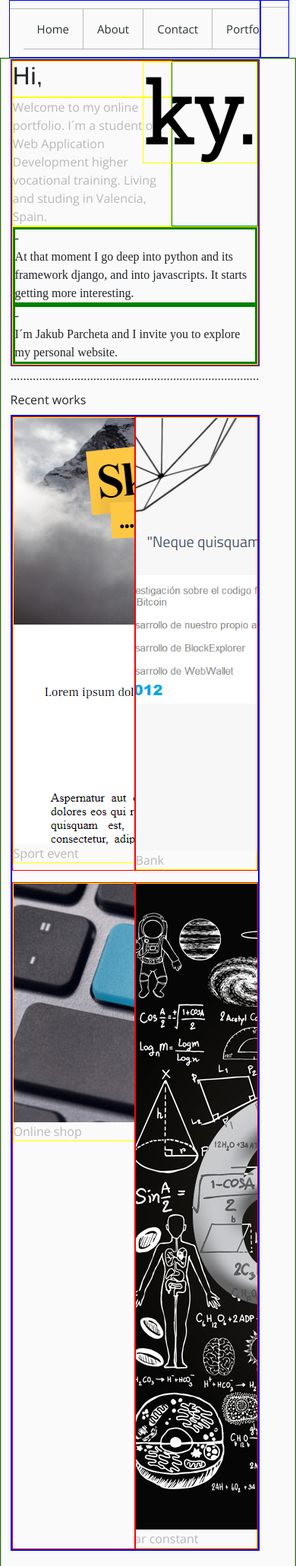
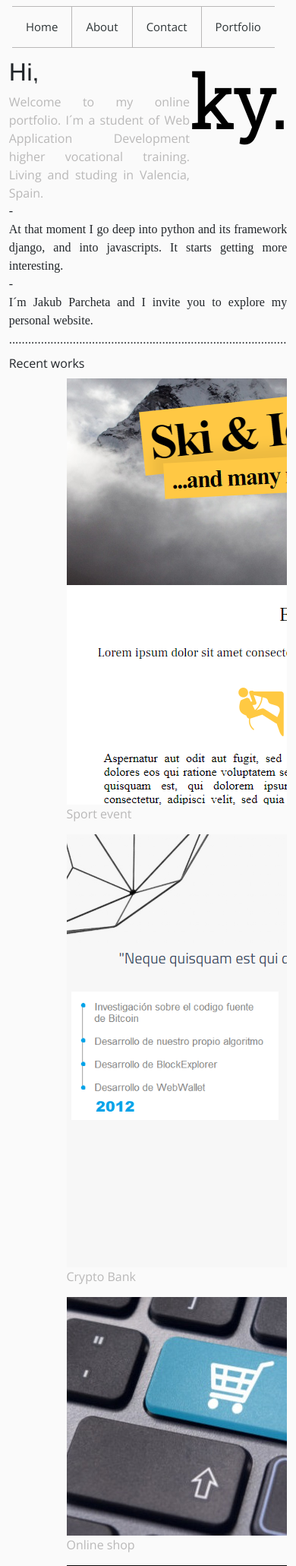
Before and after one commit to kubousky/my_page, a Django app: page / in a window 390 px wide. Shown: the top 2061 px of the page at 76% size. Run offline with Django 3.2, Linux system fonts and the light colour scheme; data comes from the database, SQL or seed files in the repository; some libraries are stand-ins or nearby versions; some web fonts are replaced.

Commit message:
responsive OK

```diff
--- a/portfolio/static/css/my_style.css
+++ b/portfolio/static/css/my_style.css
@@ -12,12 +12,12 @@ html,body {
 
 .flex-fill {
     flex:1 1 auto;
-    border: solid green 1px;
+    /* border: solid green 1px; */
 }
-.c{
+/* .c{
     border: solid pink 1px;
-    /* JQuerry iguala height de .c a la de .flex-fill */
-}
+    JQuerry iguala height de .c a la de .flex-fill
+} */
 
 .navbar{
     width:85%;
@@ -25,7 +25,7 @@ html,body {
     margin-left: 3%;
     display: inline-block;
     overflow: hidden;
-    border: solid blue 1px;
+    /* border: solid blue 1px; */
     padding-right:0;
     border-right-width: 0.001px;
 }
@@ -35,7 +35,7 @@ html,body {
     height: 76px;
     display: inline-block;
     overflow: hidden;
-    border: solid blue 1px;
+    /* border: solid blue 1px; */
     padding-left:0;
     margin-left:0;
     padding-top:8px;
@@ -90,24 +90,25 @@ html,body {
 
 
 .I-am {
-    border: solid blue 1px;
+    /* border: solid blue 1px; */
     width: 85%;
     height: auto;
     margin-left: 3%;
     overflow: hidden;
+    min-height: 200px;
 }
 .I-am #logo{
-    border: solid red 1px;
+    /* border: solid red 1px; */
     /* width: 30%; */
     float: left;
-    padding-top:0px;
-    padding-left:0px;
+    /* padding-top:0px; */
+    /* padding-left:0px; */
 }
 .I-am #logo h1{
     font-size: 160px;
     margin:auto 0;
     color: black;
-    border: solid yellow 1px;
+    /* border: solid yellow 1px; */
     /* font-family: 'Ramabhadra', sans-serif;
     font-family: 'Zilla Slab Highlight', cursive; */
     font-family: 'Roboto Slab', serif;
@@ -116,7 +117,7 @@ html,body {
 .I-am #about-me{
     /* width: 70%; */
     /* float: right; */
-    border: solid red 1px;
+    /* border: solid red 1px; */
     padding-right: 0;
     padding-top:0px;
 }
@@ -132,24 +133,25 @@ html,body {
     /* font-family: 'Inconsolata', monospace;
     font-family: 'PT Mono', monospace; */
     font-family: 'Telex', sans-serif;
-    border: solid yellow 1px;
+    /* border: solid yellow 1px; */
 }
 
 .I-am #about-me #hello #hello_1 #welcome{
     color: rgb(185, 184, 184);
-    border: solid yellow 1px;
+    /* border: solid yellow 1px; */
 }
 .I-am #about-me #hello #hello_1 #welcome p{
     margin:auto 0;
+    text-align: justify;
 }
 
 .I-am #about-me #hello #hello_2{
     width: 45%;
-    border: solid green 1px;
+    /* border: solid green 1px; */
 }
 
 .I-am #about-me #hello #hello_2 #logo_small h1{
-    border: solid yellow 1px;
+    /* border: solid yellow 1px; */
     float: right;
     font-size: 110px;
     /* margin:auto 0; */
@@ -162,23 +164,27 @@ html,body {
     font-family: 'Jomolhari', serif; */
     font-family: 'Slabo 13px', serif;
     /* overflow: hidden; */
-    border: solid yellow 1px;
+    /* border: solid yellow 1px; */
 }
 
 #extra_1{
     /* float: left; */
     width: 55%;
-    border: solid green 3px;
+    /* border: solid green 3px; */
 }
 
 #extra_2{
     /* float: right; */
     width: 35%;
-    border: solid green 3px;
+    /* border: solid green 3px; */
 }
 
 #extra_1_1 p, #extra_1_2 p, #extra_2_1 p, #extra_2_2 p{
     margin:auto 0;
+}
+
+#extra_1_2, #extra_2_2 p{
+    text-align: justify;
 }
 /* ################################  section   */
 
@@ -207,12 +213,12 @@ html,body {
     margin-left: 3%;
     height: auto;
     margin-bottom: 20px;
-    border: solid blue 2px;
+    /* border: solid blue 2px; */
 }
 
 .highlighted .project{
     display: inline-block;
-    border: solid red 1px;
+    /* border: solid red 1px; */
     overflow: hidden;
 }
 
@@ -224,23 +230,23 @@ html,body {
     width: 215px; /* 206 */
     /* float: left; */
     margin: 0 auto;
-    border: solid yellow 1px;
+    /* border: solid yellow 1px; */
 }
 .highlighted .project #project_2{
     width: 215px;  /* 233 */
     margin: 0 auto;
-    border: solid yellow 1px;
+    /* border: solid yellow 1px; */
 }
 .highlighted .project #project_3{
     width: 215px; /* 226 */
     margin: 0 auto;
-    border: solid yellow 1px;
+    /* border: solid yellow 1px; */
 }
 .highlighted .project #project_4{
     width: 215px;  /* 212 */
     /* float: right; */
     margin: 0 auto;
-    border: solid yellow 1px;
+    /* border: solid yellow 1px; */
 }
 
 .highlighted .project a{
@@ -280,31 +286,47 @@ html,body {
     float: right;
     white-space: nowrap;
 }
-
-
+@media only screen and (max-width: 370px) and (min-width: 320px) {
+    .navbar{padding-left: 0;}
+}
 @media only screen and (max-width: 400px) {
-    .footer{width: 100%;}
-    .navbar{display: flex;align-items:center;justify-content: center;}
+    .btn-group a{padding: 15px 18px;font-size: 15px;}
+}
+@media only screen and (max-width: 460px) {
+    .I-am #about-me #hello #hello_2 #logo_small h1{font-size: 95px;}
 }
 
-@media only screen and (max-width: 471px) {
-    .btn-group a{padding: 15px 18px;font-size: 15px;}
+@media only screen and (max-width: 492px){
+    .highlighted .cl-12 {width: 100%;}
+    .third {margin-bottom: 15px;}
 }
 
-@media only screen and (max-width: 524px) {
-    .btn-group{float: left;padding-right: 0%;}
-    .footer{margin-left: 0px;}
+@media only screen and (max-width: 524px) and (min-width: 400px) {
+    .btn-group a{padding: 16px 20px;font-size: 16px;}
+}
+@media only screen and (max-width: 600px) and (min-width: 493px){
+    .highlighted .project #project_1{float: left;}
+    .highlighted .project #project_3{float: left;}
+    .highlighted .project #project_2 {float: right;}
+    .highlighted .project #project_4 {float: right;}
 }
 
 @media only screen and (max-width: 600px) {
+    .I-am, .separator, .highlighted {width:100%; margin-right: 3%}
     .I-am #about-me #hello #hello_1{width: 65%;}
     .I-am #about-me #hello #hello_2{width: 35%;}
     .I-am #about-me #extra #extra_1{width: 100%;}
     .I-am #about-me #extra #extra_2{width: 100%;}
-    .highlighted .project #project_1{float: left;}
+    /* .highlighted .project #project_1{float: left;}
     .highlighted .project #project_3{float: left;}
     .highlighted .project #project_2 {float: right;}
-    .highlighted .project #project_4 {float: right;}
+    .highlighted .project #project_4 {float: right;} */
+    .footer{margin-left: 0px;}
+    .footer{width: 100%;}
+    .navbar{width: 100%;margin-left: 0;} /*padding-right:auto;*/
+    .navbar_2, .navbar .btn-group #invisible_left{display: none;}
+    /* .navbar{display: flex;align-items:center;justify-content: center;} */
+    .btn-group{float: left;padding-left: 0%;}
 }
 
 @media only screen and (min-width: 601px){
@@ -375,9 +397,9 @@ html,body {
 @media only screen and (max-width:1100px) and (min-width:850px){
     .highlighted .fourth {display: none;}
     .col-l-4 {width: 33.33%}
+    .highlighted .project #project_1 {float: left;}
     .highlighted .project #project_3 {float: right;}
     .third {padding-right: 0px;}
-    .highlighted .project #project_1{float: left;}
 }
 
 @media only screen and (min-width: 1101px){
--- a/portfolio/templates/base.html
+++ b/portfolio/templates/base.html
@@ -29,7 +29,6 @@
                         <a href="{% url "portfolio:about-us" %}">About</a>
                         <a href="{% url "portfolio:contact" %}">Contact</a>
                         <a id="portfolio" href="{% url "portfolio:categories" %}">Portfolio</a>
-                        <!-- <a id="invisible_right"></a> -->
                     </div>
                 </div>
                 <div class="navbar_2">
--- a/portfolio/templates/home.html
+++ b/portfolio/templates/home.html
@@ -42,7 +42,7 @@
     </section>
 
     <section class="row highlighted">
-            <div class="project first col-m-6 col-l-4 col-xl-2_5">
+            <div class="project first cl-12 col-m-6 col-l-4 col-xl-2_5">
                 <div id="project_1">
                     {% load thumbnail %}
                     {% thumbnail project_1.image "215x150" crop="center" as p1im %}
@@ -51,7 +51,7 @@
                     <a href="{{ project_1.get_absolute_url }}">{{ project_1.name }}</a>
                 </div>
             </div>
-            <div class="project second col-m-6 col-l-4 col-xl-3_5">
+            <div class="project second cl-12 col-m-6 col-l-4 col-xl-3_5">
                 <div id="project_2">
                     {% load thumbnail %}
                     {% thumbnail project_2.image "215x150" crop="center" as p2im %}
@@ -60,7 +60,7 @@
                     <a href="{{ project_2.get_absolute_url }}">{{ project_2.name }}</a>
                 </div>
             </div>
-            <div class="project third col-m-6 col-l-4 col-xl-3_5">
+            <div class="project third cl-12 col-m-6 col-l-4 col-xl-3_5">
                 <div id="project_3">
                     {% load thumbnail %}
                     {% thumbnail project_3.image "215x150" crop="center" as p3im %}
@@ -69,7 +69,7 @@
                     <a href="{{ project_3.get_absolute_url }}">{{ project_3.name }}</a>
                 </div>
             </div>
-            <div class="project fourth col-m-6 col-l-4 col-xl-2_5">
+            <div class="project fourth cl-12 col-m-6 col-l-4 col-xl-2_5">
                 <div id="project_4">
                     {% load thumbnail %}
                     {% thumbnail project_4.image "215x150" crop="center" as p4im %}
```
